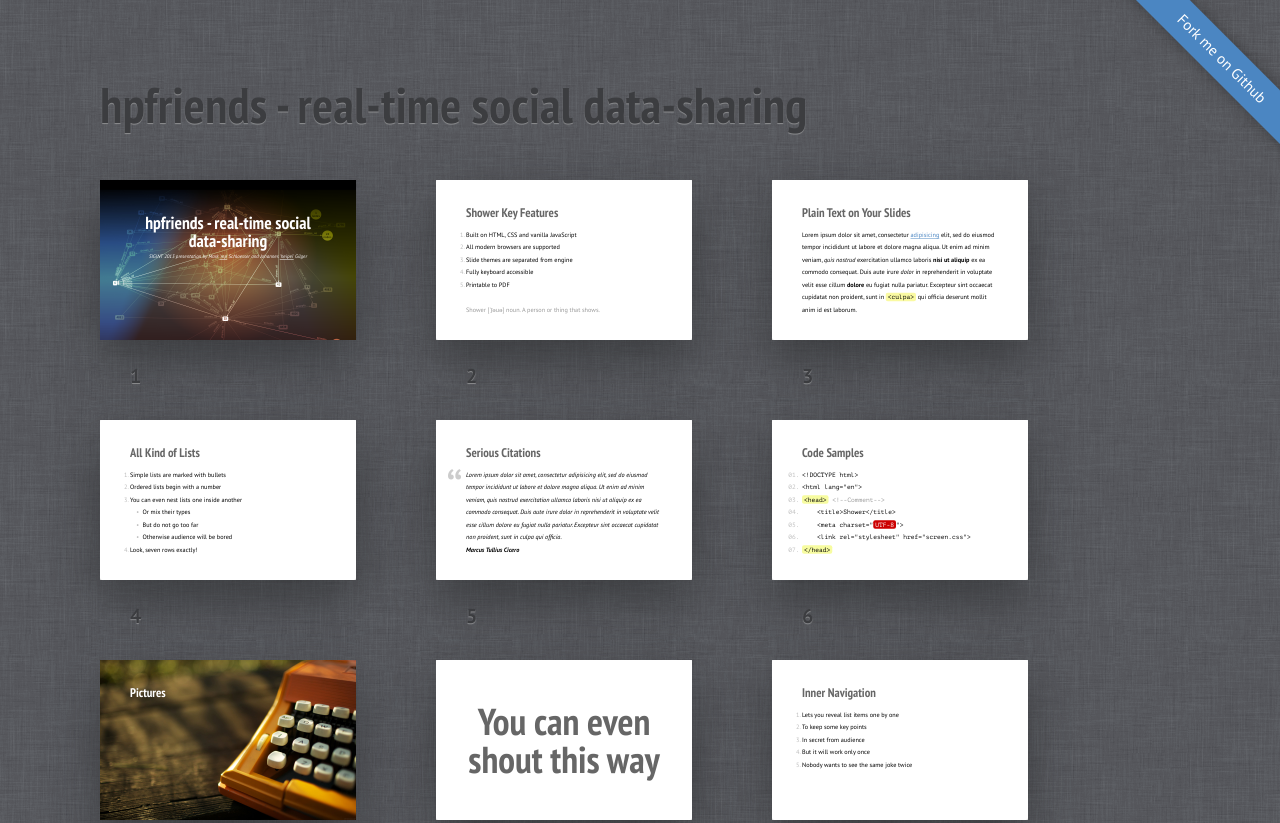
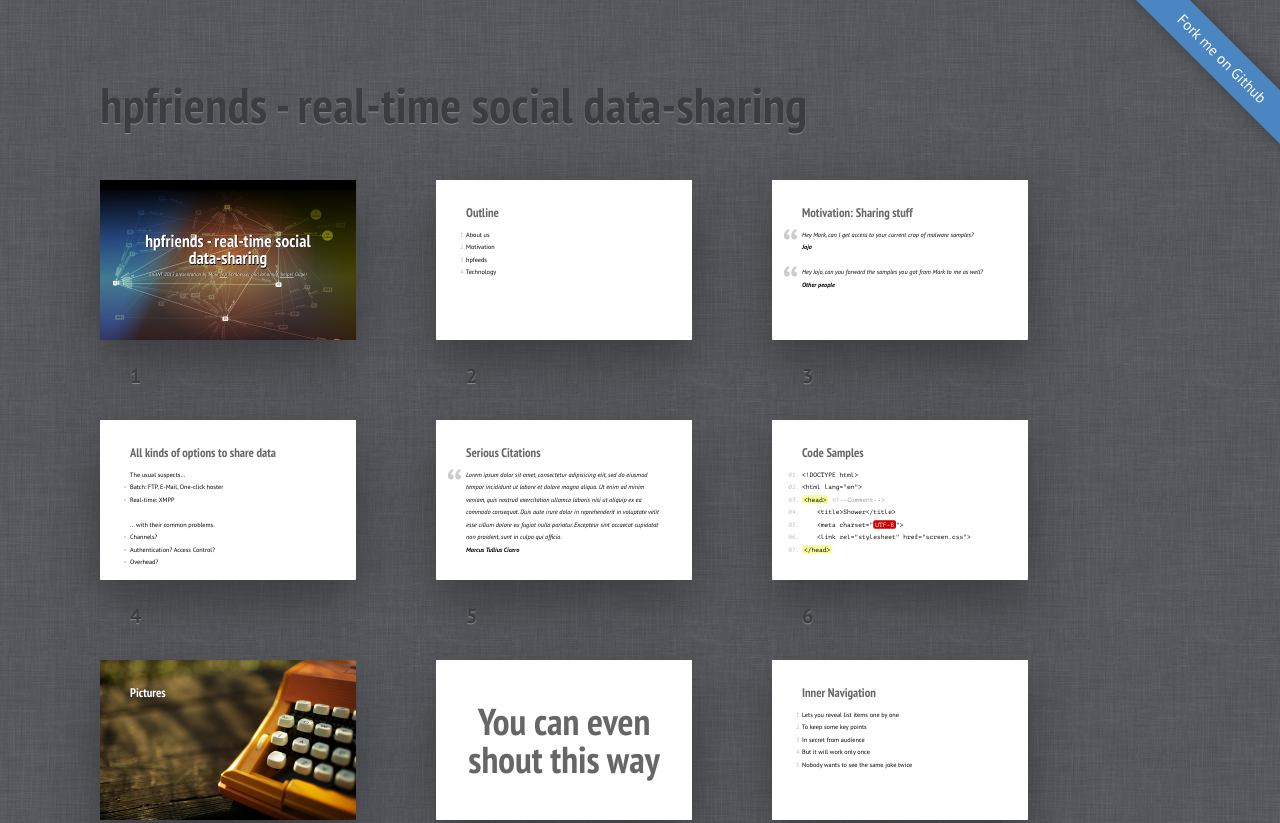
Before and after one commit to heipei/sigint-hpfriends, a plain HTML site: page index.html in a window 1280 px wide. Shown: the top 823 px of the page. Drawn offline with Linux system fonts and the light colour scheme; a script that the page names is missing.

Commit message:
three f-ing slides!

```diff
--- a/index.html
+++ b/index.html
@@ -12,10 +12,11 @@
 		-->
 	<style>
 		#Cover h2 {
-			margin:30px 0 0;
+			margin:100px 0 0;
 			color:#FFF;
 			text-align:center;
 			font-size:70px;
+      text-shadow: 2px 2px #000000;
 			}
 		#Cover p {
 			margin:10px 0 0;
@@ -23,6 +24,7 @@
 			color:#FFF;
 			font-style:italic;
 			font-size:20px;
+      text-shadow: 2px 2px #000000;
 			}
 			#Cover p a {
 				color:#FFF;
@@ -49,36 +51,49 @@
 		<p>SIGINT 2013 presentation by Mark <a href="https://twitter.com/repmovsb">'rep'</a> Schloesser and Johannes <a href="https://twitter.com/heipei">'heipei'</a> Gilger</p>
 		<img src="pictures/graph1.png" alt="">
 	</div></section>
+
 	<section class="slide"><div>
-		<h2>Shower Key Features</h2>
+		<h2>Outline</h2>
 		<ol>
-			<li>Built on HTML, CSS and vanilla JavaScript</li>
-			<li>All modern browsers are supported</li>
-			<li>Slide themes are separated from engine</li>
-			<li>Fully keyboard accessible</li>
-			<li>Printable to PDF</li>
-		</ol>
-		<p class="note">Shower ['ʃəuə] noun. A person or thing that shows.</p>
-	</div></section>
-	<section class="slide"><div>
-		<h2>Plain Text on Your Slides</h2>
-		<p>Lorem ipsum dolor sit amet, consectetur <a href="#4">adipisicing</a> elit, sed do eiusmod tempor incididunt ut labore et dolore magna aliqua. Ut enim ad minim veniam, <em>quis nostrud</em> exercitation ullamco laboris <strong>nisi ut aliquip</strong> ex ea commodo consequat. Duis aute irure <i>dolor</i> in reprehenderit in voluptate velit esse cillum <b>dolore</b> eu fugiat nulla pariatur. Excepteur sint occaecat cupidatat non proident, sunt in <code>&lt;culpa&gt;</code> qui officia deserunt mollit anim id est laborum.</p>
-	</div></section>
-	<section class="slide"><div>
-		<h2>All Kind of Lists</h2>
-		<ol>
-			<li>Simple lists are marked with bullets</li>
-			<li>Ordered lists begin with a number</li>
-			<li>You can even nest lists one inside another
-				<ul>
-					<li>Or mix their types</li>
-					<li>But do not go too far</li>
-					<li>Otherwise audience will be bored</li>
-				</ul>
-			</li>
-			<li>Look, seven rows exactly!</li>
+			<li>About us</li>
+			<li>Motivation</li>
+			<li>hpfeeds</li>
+			<li>Technology</li>
 		</ol>
 	</div></section>
+
+	<section class="slide"><div>
+		<h2>Motivation: Sharing stuff</h2>
+		<figure class="next">
+			<blockquote>
+				<p>Hey Mark, can I get access to your current crop of malware samples?</p>
+			</blockquote>
+			<figcaption>Jojo</figcaption>
+		</figure>
+
+		<figure class="next">
+			<blockquote>
+				<p>Hey Jojo, can you forward the samples you got from Mark to me as well?</p>
+			</blockquote>
+			<figcaption>Other people</figcaption>
+		</figure>
+	</div></section>
+
+	<section class="slide"><div>
+		<h2>All kinds of options to share data</h2>
+    <h4>The usual suspects...</h4>
+		<ul class="next">
+      <li>Batch: FTP, E-Mail, One-click hoster</li>
+      <li>Real-time: XMPP</li>
+    </ul>
+    <h4 class="next">... with their common problems.</h4>
+    <ul class="next">
+      <li>Channels?</li>
+      <li>Authentication? Access Control?</li>
+      <li>Overhead?</li>
+    </ul>
+	</div></section>
+
 	<section class="slide"><div>
 		<h2>Serious Citations</h2>
 		<figure>
```
